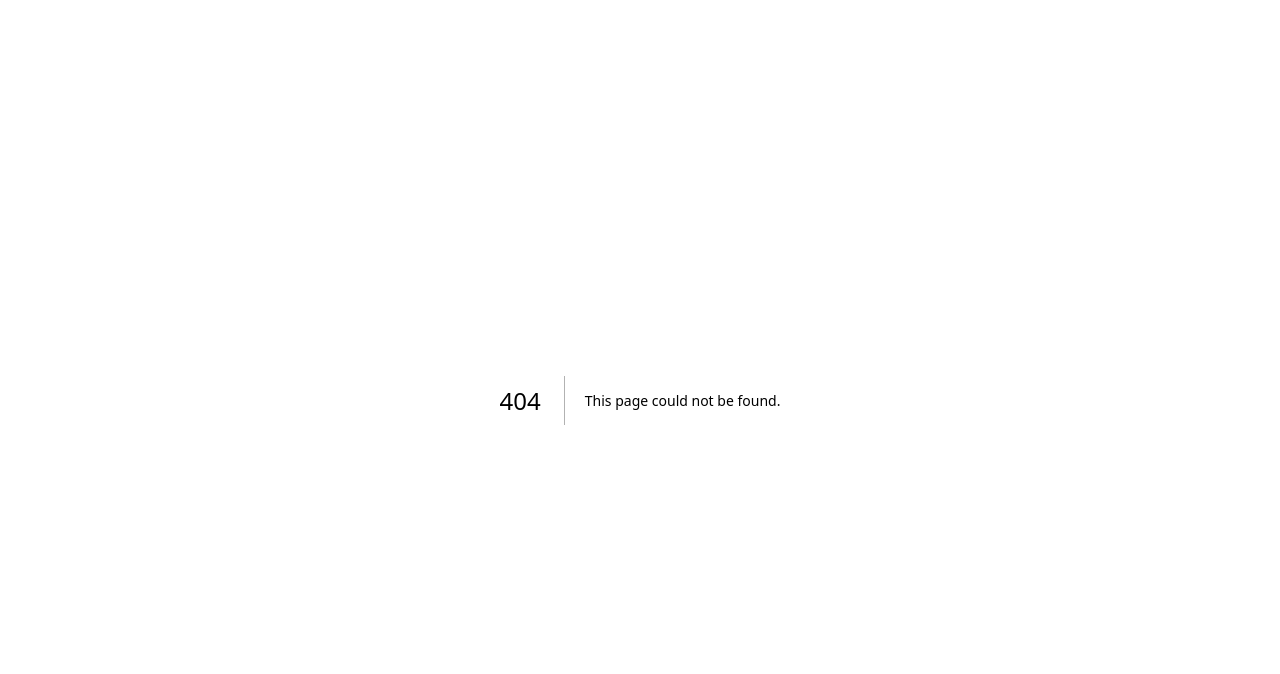
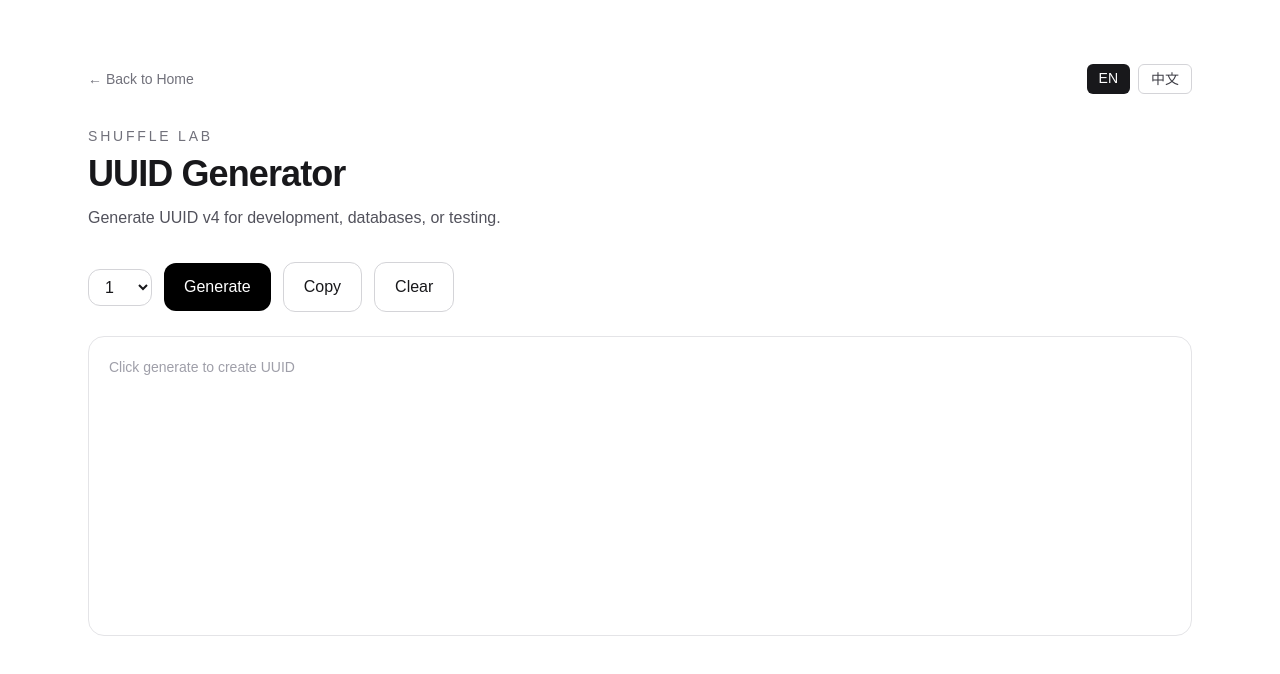
Before and after one commit to hoglly/shuffle-lab, a Next.js app: page /en/uuid in a window 1280 px wide. Before the commit this address had no page. Shown: the top 674 px of the page. Built offline with nearby package versions, Linux system fonts and the light colour scheme.

Commit message:
feat: add UUID generator

```diff
--- a/app/[lang]/page.tsx
+++ b/app/[lang]/page.tsx
@@ -107,6 +107,17 @@ export default async function LocalizedHomePage({
 				{dict.home.base64ToolDesc}
 			  </p >
 			</Link>
+			<Link
+			  href={`/${lang}/uuid`}
+			  className="rounded-2xl border border-zinc-200 p-6 transition hover:border-zinc-400 hover:shadow-sm"
+			>
+			  <h3 className="text-xl font-semibold">
+				{dict.home.uuidTool}
+			  </h3>
+			  <p className="mt-2 text-zinc-600">
+				{dict.home.uuidToolDesc}
+			  </p >
+			</Link>
           </div>
         </section>
 
--- /dev/null
+++ b/app/[lang]/uuid/page.tsx
@@ -0,0 +1,138 @@
+"use client";
+
+import Link from "next/link";
+import { use, useState } from "react";
+import { getDictionary } from "@/lib/i18n";
+
+function generateUUID() {
+  return crypto.randomUUID();
+}
+
+export default function UUIDPage({
+  params,
+}: {
+  params: Promise<{ lang: string }>;
+}) {
+  const { lang } = use(params);
+  const dict = getDictionary(lang);
+
+  const [count, setCount] = useState(1);
+  const [list, setList] = useState<string[]>([]);
+  const [message, setMessage] = useState("");
+
+  function handleGenerate() {
+    const arr = Array.from({ length: count }, () => generateUUID());
+    setList(arr);
+    setMessage("");
+  }
+
+  function handleClear() {
+    setList([]);
+    setMessage("");
+  }
+
+  async function handleCopy() {
+    if (list.length === 0) return;
+    await navigator.clipboard.writeText(list.join("\n"));
+    setMessage(lang === "zh" ? "已复制" : "Copied");
+  }
+
+  return (
+    <main className="min-h-screen bg-white text-zinc-900">
+      <div className="mx-auto max-w-6xl px-6 py-16">
+        <div className="mb-8 flex items-center justify-between">
+          <Link
+            href={`/${lang}`}
+            className="text-sm text-zinc-500 hover:text-zinc-800"
+          >
+            ← {dict.common.backToHome}
+          </Link>
+
+          <div className="flex gap-2 text-sm">
+            <Link
+              href="/en/uuid"
+              className={`rounded-md px-3 py-1 ${
+                lang === "en"
+                  ? "bg-zinc-900 text-white"
+                  : "border border-zinc-300 text-zinc-700"
+              }`}
+            >
+              EN
+            </Link>
+            <Link
+              href="/zh/uuid"
+              className={`rounded-md px-3 py-1 ${
+                lang === "zh"
+                  ? "bg-zinc-900 text-white"
+                  : "border border-zinc-300 text-zinc-700"
+              }`}
+            >
+              中文
+            </Link>
+          </div>
+        </div>
+
+        <header className="mb-8">
+          <p className="mb-2 text-sm uppercase tracking-[0.2em] text-zinc-500">
+            Shuffle Lab
+          </p >
+          <h1 className="text-4xl font-bold tracking-tight">
+            {lang === "zh" ? "UUID 生成器" : "UUID Generator"}
+          </h1>
+          <p className="mt-3 text-zinc-600">
+            {lang === "zh"
+              ? "生成 UUID v4，用于开发、数据库或测试。"
+              : "Generate UUID v4 for development, databases, or testing."}
+          </p >
+        </header>
+
+        <div className="mb-6 flex items-center gap-3">
+          <select
+            value={count}
+            onChange={(e) => setCount(Number(e.target.value))}
+            className="rounded-xl border border-zinc-300 px-3 py-2"
+          >
+            <option value={1}>1</option>
+            <option value={5}>5</option>
+            <option value={10}>10</option>
+          </select>
+
+          <button
+            onClick={handleGenerate}
+            className="rounded-xl bg-black px-5 py-3 text-white hover:bg-zinc-800"
+          >
+            {lang === "zh" ? "生成" : "Generate"}
+          </button>
+
+          <button
+            onClick={handleCopy}
+            className="rounded-xl border border-zinc-300 px-5 py-3 hover:bg-zinc-50"
+          >
+            {lang === "zh" ? "复制" : "Copy"}
+          </button>
+
+          <button
+            onClick={handleClear}
+            className="rounded-xl border border-zinc-300 px-5 py-3 hover:bg-zinc-50"
+          >
+            {lang === "zh" ? "清空" : "Clear"}
+          </button>
+        </div>
+
+        <div className="min-h-[300px] rounded-2xl border border-zinc-200 p-5 font-mono text-sm space-y-2">
+          {list.length === 0 ? (
+            <p className="text-zinc-400">
+              {lang === "zh" ? "点击生成 UUID" : "Click generate to create UUID"}
+            </p >
+          ) : (
+            list.map((u, i) => <div key={i}>{u}</div>)
+          )}
+        </div>
+
+        {message && (
+          <div className="mt-4 text-sm text-zinc-500">{message}</div>
+        )}
+      </div>
+    </main>
+  );
+}
--- a/app/sitemap.ts
+++ b/app/sitemap.ts
@@ -13,6 +13,7 @@ export default function sitemap(): MetadataRoute.Sitemap {
     "/scpi-simulator",
     "/base64",
 	"/modbus-crc",
+	"/uuid",
   ];
 
   const langs = ["en", "zh"];
--- a/data/locales/en.ts
+++ b/data/locales/en.ts
@@ -24,6 +24,8 @@ export const en = {
 	base64ToolDesc: "Encode and decode Base64 text instantly.",
 	modbusCrc: "Modbus CRC Calculator",
 	modbusCrcDesc: "Calculate CRC16 (Modbus) and build RTU frames.",
+	uuidTool: "UUID Generator",
+	uuidToolDesc: "Generate UUID v4 instantly for development and testing.",
 	comingSoon: "More tools coming soon",
   },
   common: {
@@ -149,4 +151,13 @@ export const en = {
 	  invalid: "Invalid hex input.",
 	  copied: "Copied to clipboard"
   },
+  uuidToolPage: {
+  title: "UUID Generator",
+  subtitle: "Generate UUID v4 for development, databases, or testing.",
+  generate: "Generate",
+  copy: "Copy",
+  clear: "Clear",
+  empty: "Click generate to create UUID.",
+  copied: "Copied to clipboard"
+  },
 } as const;
--- a/data/locales/zh.ts
+++ b/data/locales/zh.ts
@@ -24,6 +24,8 @@ export const zh = {
 	base64ToolDesc: "即时进行 Base64 编码与解码。",
 	modbusCrc: "Modbus CRC 计算器",
 	modbusCrcDesc: "计算 CRC16 并生成 RTU 帧。",
+	uuidTool: "UUID 生成器",
+	uuidToolDesc: "即时生成 UUID v4，适合开发和测试使用。",
 	comingSoon: "更多工具即将上线",
   },
   common: {
@@ -149,4 +151,13 @@ export const zh = {
 	  invalid: "输入的十六进制格式不正确。",
 	  copied: "已复制"
   },
+  uuidToolPage: {
+  title: "UUID 生成器",
+  subtitle: "生成 UUID v4，适合开发、数据库或测试使用。",
+  generate: "生成",
+  copy: "复制",
+  clear: "清空",
+  empty: "点击生成 UUID。",
+  copied: "已复制到剪贴板"
+  },
 } as const;
```
